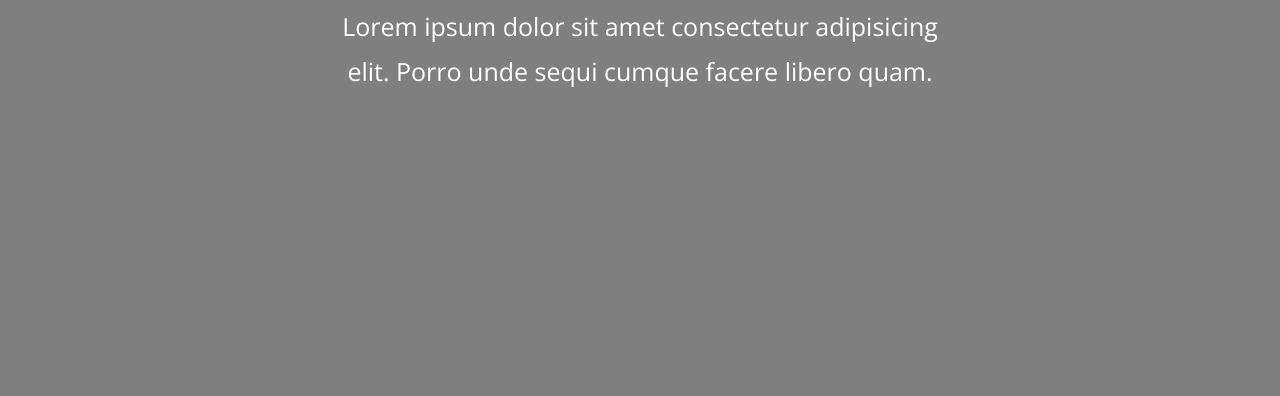
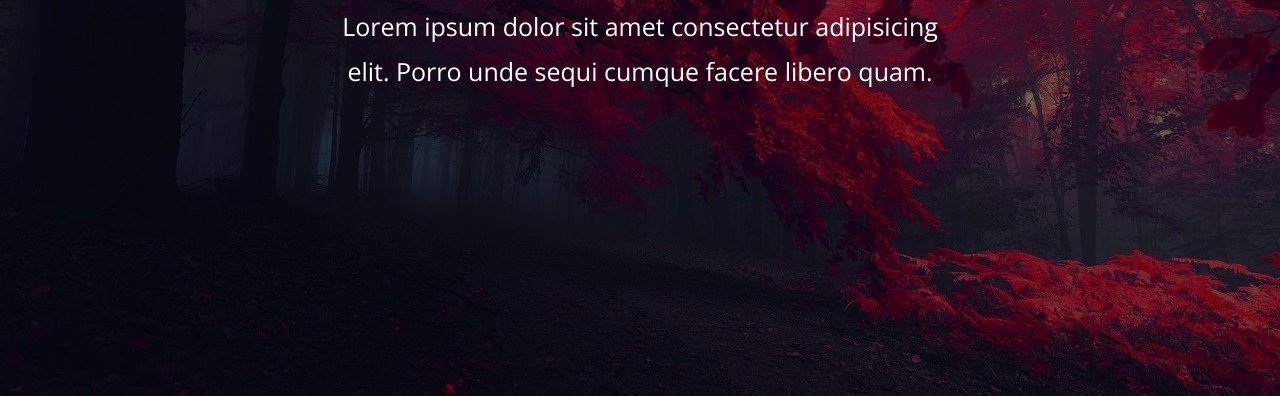
Before and after one commit to MohamedMokhtar6/Project3, a plain HTML site: page index.html in a window 1280 px wide. Shown: the part 404-800 px from the top of the page. Drawn offline with nearby package versions, Linux system fonts and the light colour scheme; the site is published under a folder, as on GitHub Pages, so addresses that start at the root find nothing.

Commit message:
Update master.css

```diff
--- a/Css/master.css
+++ b/Css/master.css
@@ -43,7 +43,7 @@ ul{
 /* end global */
 .landing{
     min-height: 100vh;
-    background-image: url(/imgs/00.jpg);
+    background-image: url(../imgs/00.jpg);
     background-size: cover;
     position: relative;
 }
```
